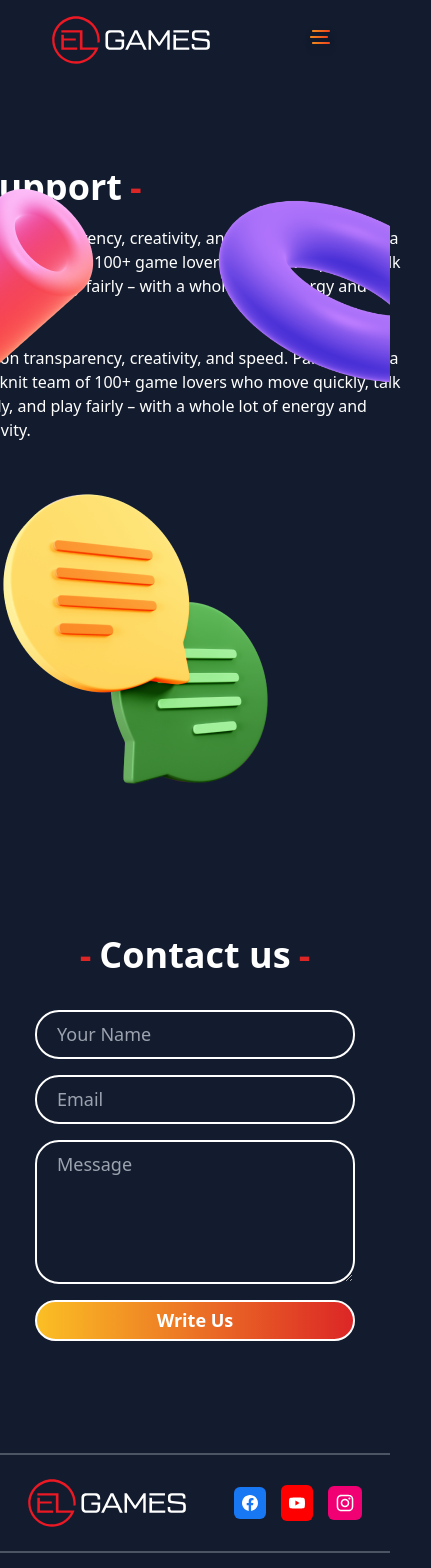
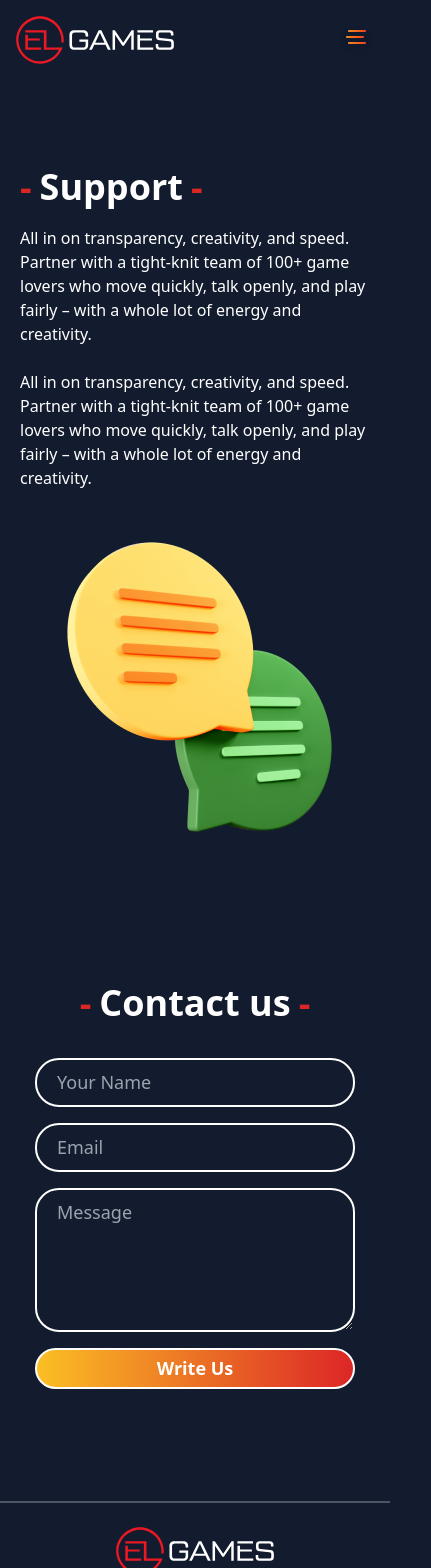
Before and after one commit to Ilyapashayan20/El-Games, a Vue app: page /support in a window 390 px wide. Shown: the top 1568 px of the page, 431 px wide, since content can reach past the window. Built offline with nearby package versions, Linux system fonts and the light colour scheme.

Commit message:
end support blog

```diff
--- a/src/components/Footer.vue
+++ b/src/components/Footer.vue
@@ -1,6 +1,6 @@
 <template>
 <div class=" border-t-2 border-b-2 border-gray-600 px-7">
-  <div class="max-w-screen-xl m-auto py-6 flex justify-between items-center ">
+  <div class="max-w-screen-xl m-auto py-6 flex justify-between items-center l:flex-col ">
         <a class="cursor-pointer" href="/"><img src="../images/logo/logo2.svg" alt="el-game"></a>
 
         <nav class=" w-96 flex justify-between mr-10 mdd:hidden">
@@ -9,7 +9,7 @@
                   <router-link class="cursor-pointer text-white text-sm font-medium ml-3" :to="{name : 'Blog'}" active-class="active">Blog</router-link>
                   <router-link class="cursor-pointer text-white text-sm font-medium ml-3" :to="{name : 'Support'}" active-class="active">Support</router-link>
               </nav>
-              <div class="socialmedia flex items-center w-32 justify-between">
+              <div class="socialmedia flex items-center w-32 justify-between l:mt-4 ">
                  <div class=" rounded-md p-2 cursor-pointer bg-facebook">
                      <a href="/"><img src="../images/icons/facebook.svg" alt="facebook"></a>
                  </div>
--- a/src/components/Navbar.vue
+++ b/src/components/Navbar.vue
@@ -41,8 +41,8 @@
                  </div>
               </div>
               <div class="flex flex-col ">
-                <img class="mb-2 w-44" src="../images/svg/gp.svg" alt="">
-                 <img class="w-44" src="../images/svg/as.svg" alt="">
+                <img class="mb-2 w-36" src="../images/svg/gp.svg" alt="">
+                 <img class="w-36" src="../images/svg/as.svg" alt="">
 
               </div>
 
--- a/src/views/Home.vue
+++ b/src/views/Home.vue
@@ -1,7 +1,7 @@
 <template >
 <Navbar />
 <div class="">
-<div class="section-1 pt-28  relative">
+<div class="section-1 pt-28  relative l:max-w-full">
   <img src="../images/svg/Polyhedron.svg" alt="Polyhedron" class=" absolute z-minus top-1 left-36 smm:w-20 smm:left-8 smm:top-10 md:left-24 md:w-24 md:top-6 ">
     <img src="../images/svg/Spiral.svg" alt="spiral" class=" absolute max-w-full z-minus top-12 right-36 md:w-32 md:right-28 smm:w-20 smm:right-14">
   <img src="../images/svg/Torus.svg" alt="Torus" class=" absolute max-w-full z-minus md:w-36 md:top-20 smm:w-28 smm:top-28 ">
@@ -17,7 +17,7 @@
     <a href="/games"><img src="../images/svg/as.svg" alt="AppStore" class=" w-40 cursor-pointer md:w-24"></a>
   </div>
 </div>
-<div class="about-block max-w-7xl m-auto flex justify-between mt-40 md:flex-col md:items-center md:px-3 ">
+<div class="about-block max-w-7xl m-auto flex justify-between mt-40 md:flex-col md:items-center md:px-3 l:max-w-full ">
   <div>
     <h1 class='font-semibold text-section text-white'><span class="text-red-600 text-section mr-2">-</span>About Us<span class="text-red-600 text-section ml-2">-</span></h1>
     <p class=" mb-9 text-white text-p w-114 font-light">All in on transparency, creativity, and speed. Partner with a tight-knit team of 100+ game lovers who move quickly, talk openly, and play fairly – with a whole lot of energy and creativity.
@@ -34,7 +34,7 @@ All in on transparency, creativity, and speed. Partner with a tight-knit team of
 
 <!-- //slider-block -->
 
-<div class="slider-block mt-40 mb-28 max-w-7xl m-auto">
+<!-- <div class="slider-block mt-40 mb-28 max-w-7xl m-auto l:max-w-full">
       <h1 class='font-semibold text-section mb-20 text-white text-center'><span class="text-red-600 text-section mr-2">-</span>Our Games<span class="text-red-600 text-section ml-2">-</span></h1>
 
       <div class="slider">
@@ -63,10 +63,10 @@ All in on transparency, creativity, and speed. Partner with a tight-knit team of
           </div>
         </div>
       </div>
-</div>
+</div> -->
 
 <!-- Blog -->
-<div class="Blog-block mt-40 mb-28 max-w-7xl m-auto">
+<div class="Blog-block mt-40 mb-28 max-w-7xl m-auto l:max-w-full">
   <h1 class='font-semibold text-section mb-20 text-white text-center'><span class="text-red-600 text-section mr-2">-</span>Blog<span class="text-red-600 text-section ml-2">-</span></h1>
   <div class="Blogs">
 
--- a/src/views/Support.vue
+++ b/src/views/Support.vue
@@ -1,24 +1,24 @@
 <template>
-<div class=" px-9">
+<div class=" ">
   <Navbar />
   <div class=" mt-24 max-w-7xl m-auto flex justify-between items-center md:flex-col">
-    <div class="support-block ">
-      <img src="../images/svg/glanak.png" class=" absolute left-0" alt="">
+    <div class="support-block l:max-w-full l:px-5 ">
+      <img src="../images/svg/glanak.png" class=" absolute left-0 smm:hidden" alt="">
        <h1 class='font-semibold text-section mb-3 text-white'><span class="text-red-600 text-section mr-2">-</span>Support<span class="text-red-600 text-section ml-2">-</span></h1>
-       <p class=" mb-9 text-white text-p w-114 font-light">All in on transparency, creativity, and speed. Partner with a tight-knit team of 100+ game lovers who move quickly, talk openly, and play fairly – with a whole lot of energy and creativity.
+       <p class=" mb-9 text-white text-p w-114 font-light l:max-w-full  ">All in on transparency, creativity, and speed. Partner with a tight-knit team of 100+ game lovers who move quickly, talk openly, and play fairly – with a whole lot of energy and creativity.
       <br>
       <br>
 All in on transparency, creativity, and speed. Partner with a tight-knit team of 100+ game lovers who move quickly, talk openly, and play fairly – with a whole lot of energy and creativity.</p>
     </div>
-    <img class=" mr-32" src="../images/svg/message.png" alt="">
-    <img class=" absolute w-44 top-40 right-0" src="../images/svg/ring.png" alt="">
+    <img class=" mr-32 smm:mr-0" src="../images/svg/message.png" alt="">
+    <img class=" absolute w-44 top-40 right-0 smm:hidden" src="../images/svg/ring.png" alt="">
   </div>
 
 </div>
 
   <div class="form-message mt-32 mb-28">
     <h1 class='font-semibold text-section text-white text-center'><span class="text-red-600 text-section mr-2">-</span>Contact us<span class="text-red-600 text-section ml-2">-</span></h1>
-    <div class="flex justify-center">
+    <div class="flex justify-center l:px-5">
     <form @submit.prevent="sendEmail" class="flex flex-col w-80 mt-7" >
     <input v-model="name" class=" bg-transparent border-2 rounded-large border-white py-3 px-5 focus:border-red-700 focus:outline-none text-white text-sm" type="text" placeholder="Your Name" name="name" required>
     <input v-model="email" class=" my-4 bg-transparent border-2 rounded-large border-white py-3 px-5 focus:border-red-700 focus:outline-none text-white text-sm" type="email" placeholder="Email" name="email" required>
```
